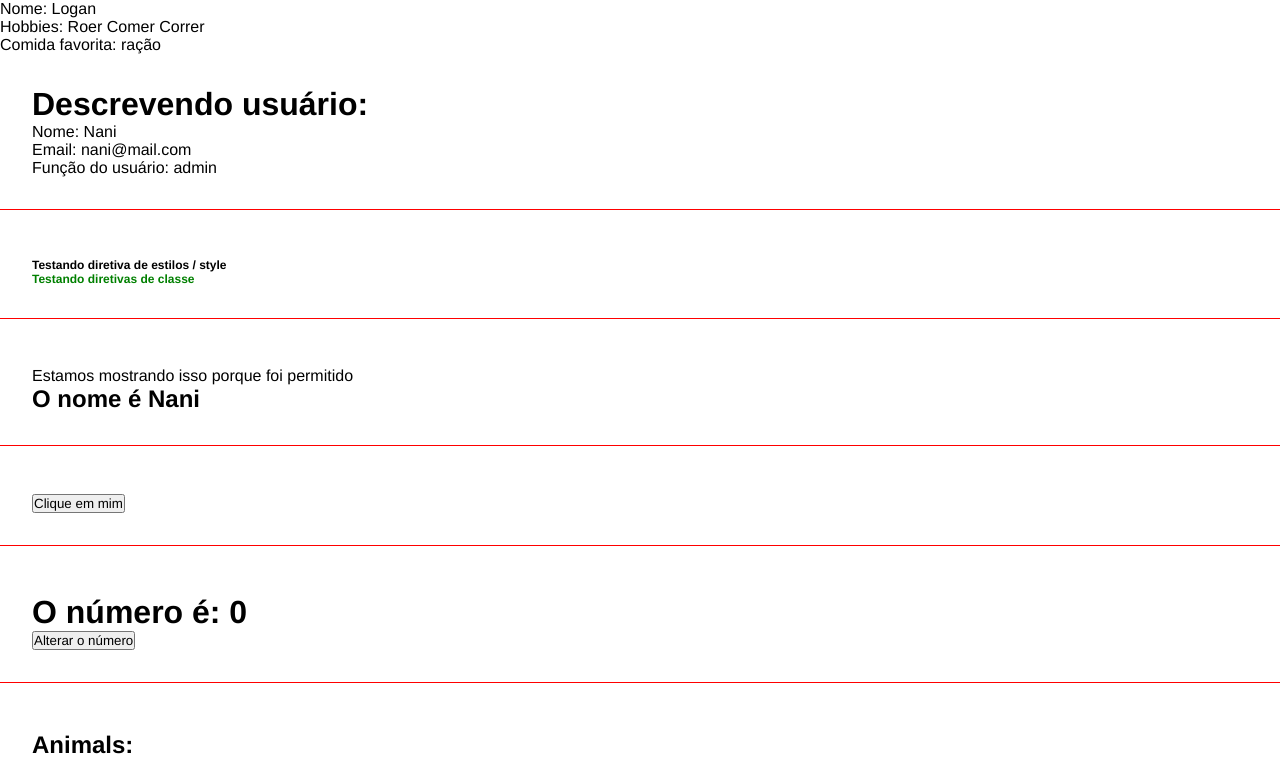
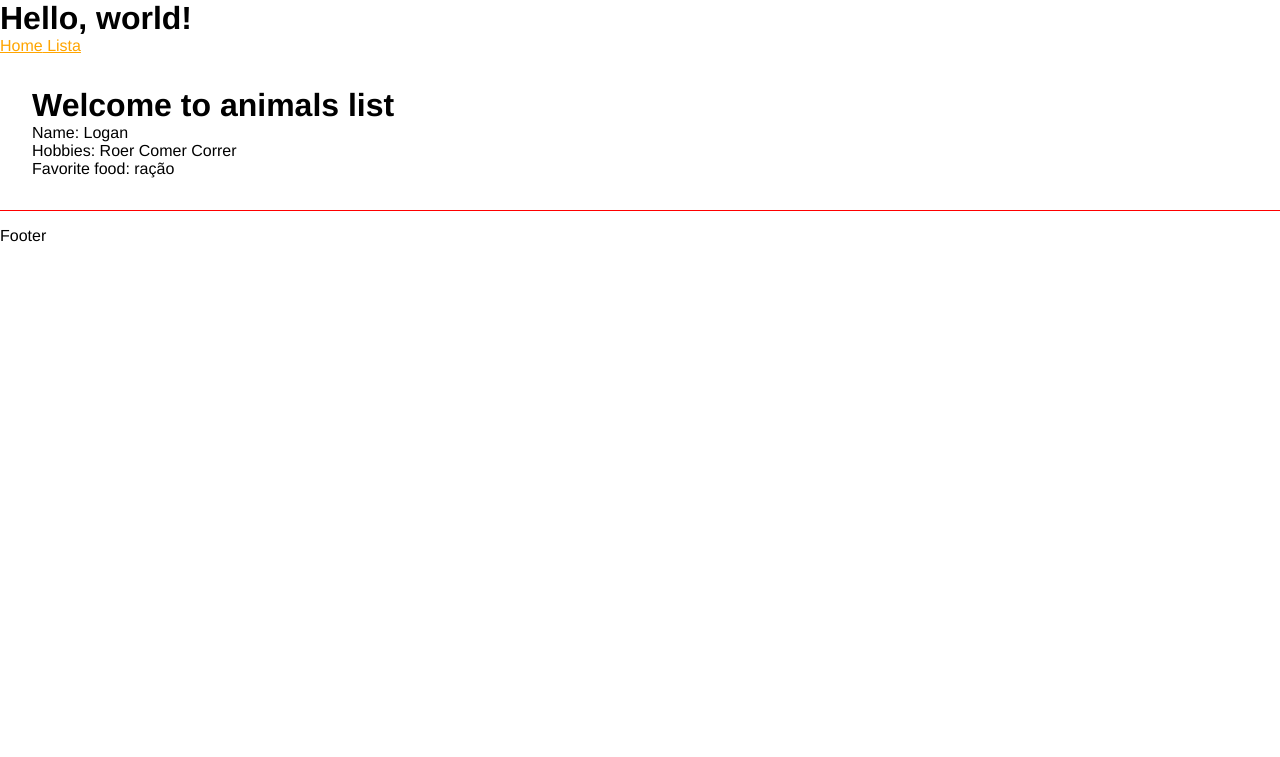
Before and after one commit to prissycorrea/curso-angular, an Angular app: page / in a window 1280 px wide. Shown: the top 757 px of the page. Built offline with nearby package versions, Linux system fonts and the light colour scheme.

Commit message:
angular router

```diff
--- a/src/app/app-routing.module.ts
+++ b/src/app/app-routing.module.ts
@@ -1,10 +1,16 @@
+import { ListRenderComponent } from './components/list-render/list-render.component';
+import { FirstComponentComponent } from './components/first-component/first-component.component';
 import { NgModule } from '@angular/core';
 import { RouterModule, Routes } from '@angular/router';
 
-const routes: Routes = [];
+//array de objetos onde coloco o path de cada rota
+const routes: Routes = [
+  { path: "", component: FirstComponentComponent},
+  {path: 'list', component: ListRenderComponent}
+];
 
 @NgModule({
-  imports: [RouterModule.forRoot(routes)],
+  imports: [RouterModule.forRoot(routes)], //as rotas começam do root/raiz
   exports: [RouterModule]
 })
 export class AppRoutingModule { }
--- a/src/app/app.component.html
+++ b/src/app/app.component.html
@@ -1,9 +1,7 @@
-<app-first-component></app-first-component>
-<app-parent-data [name]="userName" [userData]="userData"></app-parent-data>
-<app-directives></app-directives>
-<app-if-render></app-if-render>
-<app-eventos></app-eventos>
-<app-emitter></app-emitter>
-<app-list-render></app-list-render>
-<app-pipes></app-pipes>
-<app-two-way-biding></app-two-way-biding>
+<h1>Hello, world!</h1>
+<nav>
+  <a routerLink="/"> Home</a>
+  <a routerLink="/list"> Lista</a>
+</nav>
+<router-outlet></router-outlet>
+<p>Footer</p>
--- a/src/app/components/first-component/first-component.component.html
+++ b/src/app/components/first-component/first-component.component.html
@@ -1,3 +1,6 @@
-<p>Nome: {{ name }}</p>
-<p>Hobbies: {{ hobbies[0]}} {{ hobbies[1] }} {{ hobbies [2] }}</p>
-<p>Comida favorita: {{ comidas.comida1 }}</p>
+<div class="class">
+  <h1>Welcome to animals list</h1>
+  <p>Name: {{ name }}</p>
+  <p>Hobbies: {{ hobbies[0]}} {{ hobbies[1] }} {{ hobbies [2] }}</p>
+  <p>Favorite food: {{ comidas.comida1 }}</p>
+</div>
```
